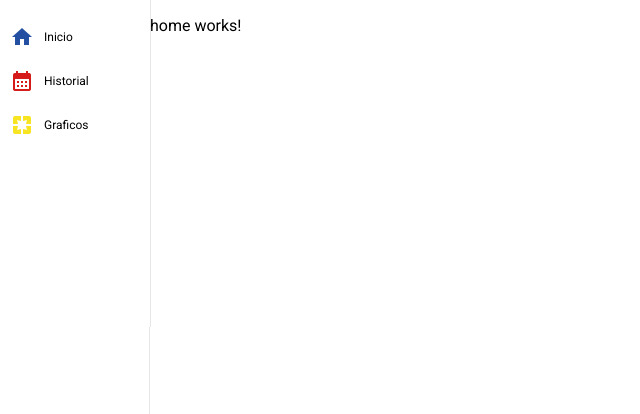
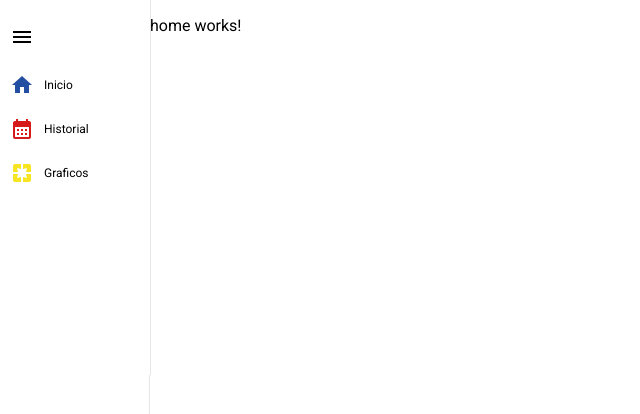
Before and after one commit to Kevin-Laz/Maps_Safe, an Angular app: page / in a window 1280 px wide. Shown: the top 414 px of the page, without its empty margins (0-640 px from the left). Built offline with nearby package versions, Linux system fonts and the light colour scheme.

Commit message:
intento de mejora del sidebar

```diff
--- a/src/app/shared/components/side-bar/side-bar.component.html
+++ b/src/app/shared/components/side-bar/side-bar.component.html
@@ -1,5 +1,10 @@
 <nav [ngClass]="{'sidebar-collapsed': !sidebarStatus()}" class="mobile-sidebar">
   <ul class="icon-list">
+    <li class="no-mobile">
+      <button id="change-sidebar-button" class="" (click)="changeSidebar()">
+        <span translate = "no" class="material-icons material-symbols-rounded">menu</span>
+      </button>
+    </li>
     <li *ngFor="let lis of listSections; let i = index">
       <a [routerLink]="lis.link" (click)="changeSidebar()">
         <i translate="no" class="material-icons material-symbols-rounded" [ngClass]="{
--- a/src/app/shared/components/side-bar/side-bar.component.scss
+++ b/src/app/shared/components/side-bar/side-bar.component.scss
@@ -21,9 +21,12 @@
 
     &.sidebar-collapsed {
       width: 50px !important;
-      span{
+      .icon-name{
         display: none;
       }
+    }
+    .no-mobile{
+      display: block;
     }
     .icon-list {
       flex-direction: column;
@@ -118,3 +121,10 @@
     border-right: 1px solid rgb(231, 229, 229)
   }
 }
+
+button {
+  all: unset;
+}
+.no-mobile{
+  display: none;
+}
--- a/src/app/shared/components/side-bar/side-bar.component.ts
+++ b/src/app/shared/components/side-bar/side-bar.component.ts
@@ -28,6 +28,6 @@ export class SideBarComponent {
     }
   ];
   changeSidebar(){
-    //this.toggle.emit(!this.sidebarStatus);
+    this.toggle.emit(!this.sidebarStatus);
   }
 }
```
